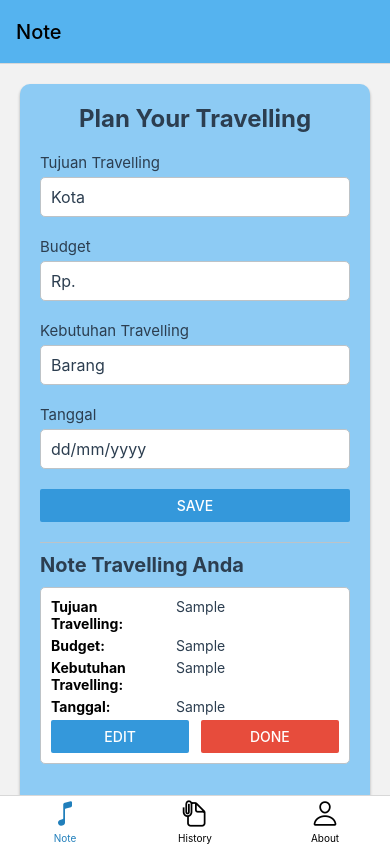
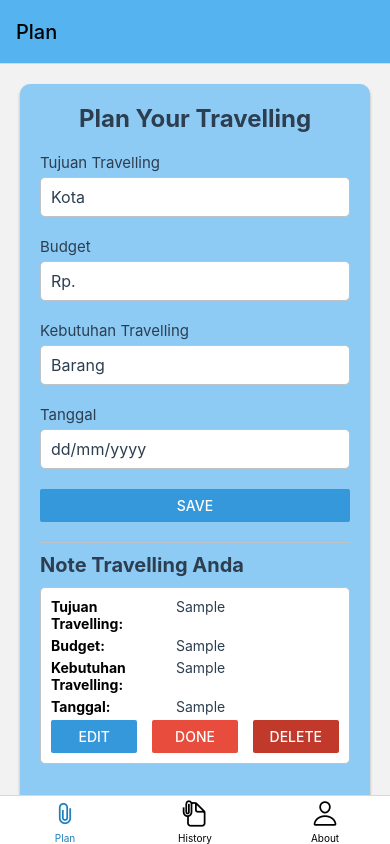
Before and after one commit to tegararta/Aplikasi-Planning-Travelling, a React Native app: screen /Plan in a window 390 px wide. Both pictures are taken after typing "Sample", "Sample", "Sample", "Sample" into the empty fields and a click on the button "SAVE". Built offline with nearby package versions, Linux system fonts and the light colour scheme.

Commit message:
Update Storage

```diff
--- a/package.json
+++ b/package.json
@@ -10,6 +10,7 @@
   },
   "dependencies": {
     "@react-native-async-storage/async-storage": "^1.21.0",
+    "@react-native-community/datetimepicker": "^7.6.2",
     "@react-navigation/bottom-tabs": "^6.5.11",
     "@react-navigation/native-stack": "^6.9.17",
     "expo": "~49.0.13",
--- a/src/components/NavTabs.jsx
+++ b/src/components/NavTabs.jsx
@@ -32,11 +32,11 @@ const NavTabs = () => {
       }}
     >
       <Tab.Screen
-        name="Note"
+        name="Plan"
         component={Note}
         options={{
           ...colorHeader,
-          tabBarIcon: (props) => <IconBottom name="musical-note" data={props} />,
+          tabBarIcon: (props) => <IconBottom name="attach" data={props} />,
         }}
       />
       <Tab.Screen
--- a/src/pages/About.jsx
+++ b/src/pages/About.jsx
@@ -90,9 +90,10 @@ const styles = StyleSheet.create({
     paddingHorizontal: 20,
   },
   profileContainer: {
+    marginTop: 20,
     alignItems: 'center',
     justifyContent: 'center',
-    marginBottom: 30,
+    marginBottom: 3,
     borderRadius: 15,
     padding: 20,
     elevation: 5,
--- a/src/pages/History.jsx
+++ b/src/pages/History.jsx
@@ -4,15 +4,7 @@ import AsyncStorage from '@react-native-async-storage/async-storage';
 import { useNavigation } from '@react-navigation/native';
 
 const History = ({ route }) => {
-  const { undoneNote, savedNotes } = route.params;
   const [completedTasks, setCompletedTasks] = useState([]);
-  const navigation = useNavigation();
-
-  useEffect(() => {
-    if (undoneNote) {
-      setCompletedTasks((prevTasks) => [...prevTasks, undoneNote]);
-    }
-  }, [undoneNote]);
 
   const getNoteValue = (note, label) => {
     const regex = new RegExp(`${label}: (.+)`);
--- a/src/pages/Note.jsx
+++ b/src/pages/Note.jsx
@@ -1,73 +1,77 @@
 import React, { useState, useEffect } from 'react';
 import { StyleSheet, Text, View, TextInput, Button, ScrollView, FlatList, Alert } from 'react-native';
 import { useNavigation, useRoute } from '@react-navigation/native';
+import { history } from '../pages';
+import AsyncStorage from '@react-native-async-storage/async-storage';
 
 const Note = () => {
-  const navigation = useNavigation();
-  const route = useRoute();
   const [travelDestination, setTravelDestination] = useState('');
   const [budget, setBudget] = useState('');
   const [travelNeeds, setTravelNeeds] = useState('');
   const [travelDate, setTravelDate] = useState('');
   const [savedNotes, setSavedNotes] = useState([]);
   const [editIndex, setEditIndex] = useState(null);
+  const navigation = useNavigation();
 
-  useEffect(() => {
-    const { undoneNote } = route.params || {};
-    if (undoneNote) {
-      const noteParts = undoneNote.split('\n');
-      const destination = noteParts[0].split(': ')[1];
-      const budgetValue = noteParts[1].split(': ')[1];
-      const needs = noteParts[2].split(': ')[1];
-      const date = noteParts[3].split(': ')[1];
+  const getStorageData = async () => {
+    const value = await AsyncStorage.getItem('@note-list');
+    return value ? JSON.parse(value) : [];
+  };
 
-      setTravelDestination(destination);
-      setBudget(budgetValue);
-      setTravelNeeds(needs);
-      setTravelDate(date);
+  const handleSaveNote = async () => {
+    const allNotes = await getStorageData();
+    const newNote = `Tujuan Travelling: ${travelDestination}\nBudget: ${budget}\nKebutuhan Travelling: ${travelNeeds}\nTanggal: ${travelDate}`;
+    let updatedNotes;
+
+    if (editIndex !== null) {
+      updatedNotes = [...allNotes];
+      updatedNotes[editIndex] = newNote;
+    } else {
+      updatedNotes = [...allNotes, newNote];
+    }
+
+    try {
+      await AsyncStorage.setItem('@note-list', JSON.stringify(updatedNotes));
+      setSavedNotes(updatedNotes);
       setEditIndex(null);
+      // Reset form fields
+      setTravelDestination('');
+      setBudget('');
+      setTravelNeeds('');
+      setTravelDate('');
+    } catch (e) {
+      console.error('Error saving note: ', e.message);
     }
-  }, [route.params]);
+  };
 
-  const handleSaveNote = () => {
-    if (editIndex !== null) {
+  const handleDeleteNote = async (index) => {
     Alert.alert(
-        'Update Note',
-        'Apakah Anda yakin ingin mengupdate catatan ini?',
+      'Hapus Catatan',
+      'Apakah Anda yakin ingin menghapus catatan ini?',
       [
         {
           text: 'Batal',
           style: 'cancel',
         },
         {
-            text: 'Update',
-            onPress: () => {
-              const editedNotes = [...savedNotes];
-              editedNotes[editIndex] = `Tujuan Travelling: ${travelDestination}\nBudget: ${budget}\nKebutuhan Travelling: ${travelNeeds}\nTanggal: ${travelDate}`;
-              setSavedNotes(editedNotes);
-              setEditIndex(null);
+          text: 'Hapus',
+          onPress: async () => {
+            const updatedNotes = [...savedNotes];
+            updatedNotes.splice(index, 1);
 
-              // Reset form fields after updating
-              setTravelDestination('');
-              setBudget('');
-              setTravelNeeds('');
-              setTravelDate('');
+            try {
+              await AsyncStorage.setItem('@note-list', JSON.stringify(updatedNotes));
+              setSavedNotes(updatedNotes);
+            } catch (e) {
+              console.error('Error deleting note: ', e.message);
+            }
           },
         },
       ],
-        { cancelable: true }
+      { cancelable: false }
     );
-    } else {
-      const note = `Tujuan Travelling: ${travelDestination}\nBudget: ${budget}\nKebutuhan Travelling: ${travelNeeds}\nTanggal: ${travelDate}`;
-      setSavedNotes([...savedNotes, note]);
+  };
 
-      // Reset form fields after saving
-      setTravelDestination('');
-      setBudget('');
-      setTravelNeeds('');
-      setTravelDate('');
-    }
-  };
 
   const handleEditNote = (index) => {
     Alert.alert(
@@ -100,25 +104,35 @@ const Note = () => {
     );
   };
 
-  const handleUndone = (index, note) => {
-    Alert.alert(
-      'Selesai Travelling',
-      'Apakah Anda sudah selesai travelling?',
-      [
-        {
-          text: 'Belum',
-          style: 'cancel',
-        },
-        {
-          text: 'Selesai',
-          onPress: () => {
-            navigation.navigate('History', { undoneNote: note, savedNotes });
-          },
-        },
-      ],
-      { cancelable: true }
-    );
+  const getTaskList = async () => {
+    const storedNotes = await getStorageData();
+    setSavedNotes(storedNotes);
   };
+
+
+  const handleStatusChange = async (item, index) => {
+    const allList = await getStorageData();
+    var tempIndex = allList.findIndex(el => el.title == item.title);
+    allList[tempIndex].isCompleted = !allList[tempIndex].isCompleted;
+    try {
+        AsyncStorage.setItem('@task-list', JSON.stringify(allList));
+        navigation.navigate('History', { completedTask: history });
+        getTaskList();
+    } catch (e) {
+        console.log('Error update status task: in task-all.js');
+        console.error(e.message);
+    }
+  };
+
+  useEffect(() => {
+    const loadNotes = async () => {
+      const storedNotes = await getStorageData();
+      setSavedNotes(storedNotes);
+    };
+
+    loadNotes();
+  }, []);
+
 
   const formatCurrency = (value) => {
     return new Intl.NumberFormat('id-ID', {
@@ -144,6 +158,26 @@ const Note = () => {
     const match = note.match(regex);
     return match ? match[1] : '';
   };
+
+  const renderItem = ({ item, index }) => (
+    <View style={[styles.noteItem, { backgroundColor: 'white' }]}>
+      <NoteRow label="Tujuan Travelling" value={getNoteValue(item, 'Tujuan Travelling')} />
+      <NoteRow label="Budget" value={`${getNoteValue(item, 'Budget')}`} />
+      <NoteRow label="Kebutuhan Travelling" value={getNoteValue(item, 'Kebutuhan Travelling')} />
+      <NoteRow label="Tanggal" value={getNoteValue(item, 'Tanggal')} />
+      <View style={styles.noteButtonsContainer}>
+      <View style={styles.noteButton}>
+        <Button title="Edit" onPress={() => handleEditNote(index)} color="#3498db" />
+      </View>
+      <View style={styles.noteButton}>
+        <Button title="Done" onPress={() => handleStatusChange(index, item)} color="#e74c3c" />
+      </View>
+      <View style={styles.noteButton}>
+        <Button title="Delete" onPress={() => handleDeleteNote(index)} color="#c0392b" />
+      </View>
+    </View>
+    </View>
+  );
 
   return (
     <ScrollView contentContainerStyle={styles.scrollContainer}>
@@ -198,22 +232,7 @@ const Note = () => {
           <FlatList
             data={savedNotes}
             keyExtractor={(item, index) => index.toString()}
-            renderItem={({ item, index }) => (
-              <View style={[styles.noteItem, { backgroundColor: 'white' }]}>
-                <NoteRow label="Tujuan Travelling" value={getNoteValue(item, 'Tujuan Travelling')} />
-                <NoteRow label="Budget" value={`${getNoteValue(item, 'Budget')}`} />
-                <NoteRow label="Kebutuhan Travelling" value={getNoteValue(item, 'Kebutuhan Travelling')} />
-                <NoteRow label="Tanggal" value={getNoteValue(item, 'Tanggal')} />
-                <View style={styles.noteButtonsContainer}>
-                  <View style={styles.noteButton}>
-                    <Button title="Edit" onPress={() => handleEditNote(index)} color="#3498db" />
-                  </View>
-                  <View style={styles.noteButton}>
-                    <Button title="Done" onPress={() => handleUndone(index, item)} color="#e74c3c" />
-                  </View>
-                </View>
-              </View>
-            )}
+            renderItem={renderItem}
           />
         </View>
       </View>
@@ -301,7 +320,7 @@ const styles = StyleSheet.create({
     justifyContent: 'space-between',
   },
   noteButton: {
-    width: '48%', // Sesuaikan lebar sesuai kebutuhan
+    width: '30%', // Sesuaikan lebar sesuai kebutuhan
   },
 });
 
```
Also changed, not shown: src/pages/home.jsx (added, +14 -0 lines), 2 other files (tests, documents, lock files or other folders). Lines whose indentation alone changed are shown as unchanged.
